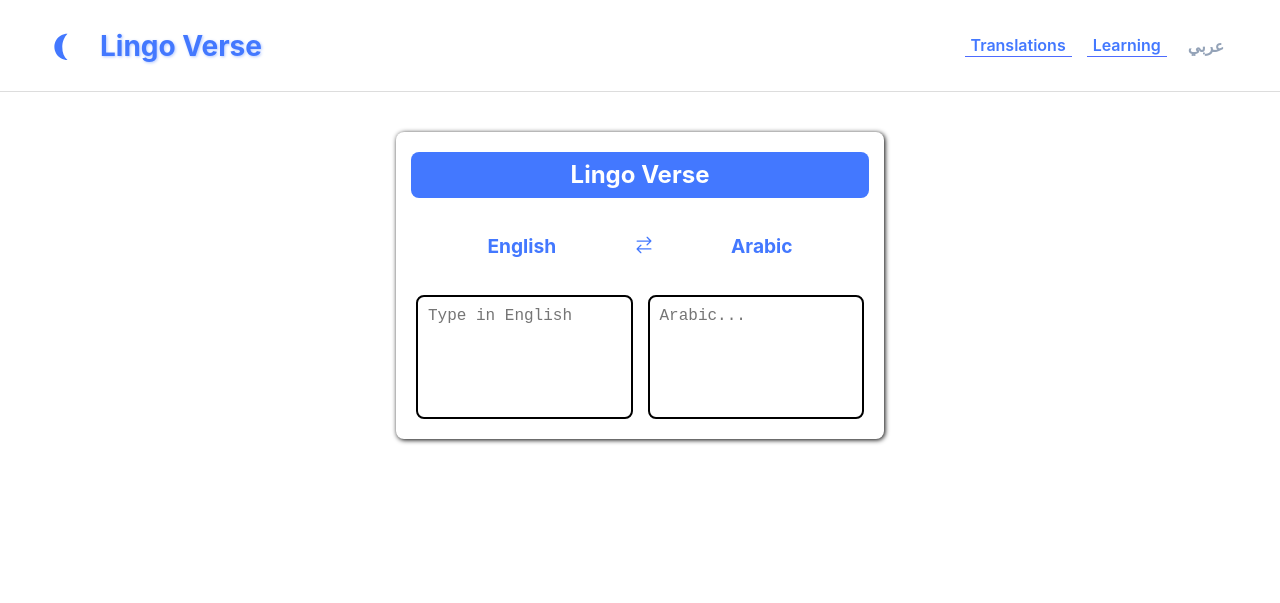
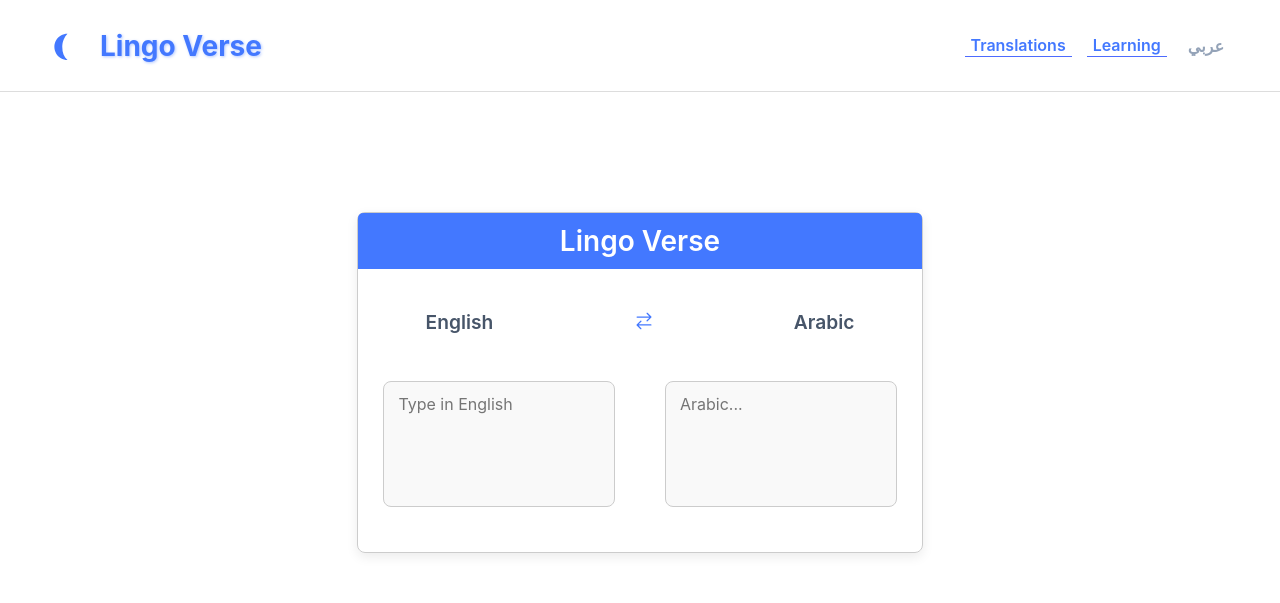
Before and after one commit to jawadrada/LingoVerse, a React (Vite) app in the folder client/: page /translation in a window 1280 px wide. Shown: the top 603 px of the page. Built offline with nearby package versions, Linux system fonts and the light colour scheme; no server answers.

Commit message:
Update LanguageTranslation feature

```diff
--- a/client/src/components/LanguageTranslation/LanguageTranslation.css
+++ b/client/src/components/LanguageTranslation/LanguageTranslation.css
@@ -3,12 +3,13 @@
     flex-direction: column;
     align-items: center;
     justify-content: center;
-    padding: 20px;
-    box-shadow: 1px 1px 5px;
+    padding: 0;
+    padding-bottom: 25px;
+    box-shadow: 0 4px 12px rgba(0, 0, 0, 0.08);
     border-radius: 8px;
-    width: 35%;
-    margin: 40px auto;
-    margin-bottom: 200px; /*Delete*/
+    width: 44%;
+    margin: 120px auto;
+    border: 1px solid #ccc;
 }
 
 .LanguageTranslation-title {
@@ -16,38 +17,60 @@
     text-align: center;
     background: #4378FF;
     color: white;
-    padding: 5px;
-    border-radius: 8px;
-    font-size: 1.5rem;
-    font-weight: bold;
+    padding: 7px 0px;
+    border-radius: 5px;
+    font-size: 1.75rem;
+    font-weight: 600;
+    margin-bottom: 3px;
+    margin: 0px;
+    border-bottom: 2px #4378FF;
+    border-bottom-left-radius: 0px;
+    border-bottom-right-radius: 0px;
 }
 
 .LanguageTranslation-switcher {
     display: flex;
     align-items: center;
-    justify-content: space-evenly;
+    justify-content: space-around;
     width: 100%;
-    margin: 15px 0;
     font-size: 1.2rem;
+    margin: 20px 0 25px 0;
 }
 
 .LanguageTranslation-textarea {
     width: 100%;
     height: 100px;
-    border: 2px solid black;
+    border: 1.5px solid #ccc;
     border-radius: 8px;
-    padding: 10px;
+    padding: 12px 14px;
+    margin-right: 25px;
+    margin-left: 25px;
     resize: none;
     font-size: 1rem;
+    font-family: 'Inter', sans-serif;
+    background-color: #f9f9f9;
+    transition: border-color 0.3s ease;
+}
+
+.LanguageTranslation-textarea:focus {
+    border-color: #4378FF;
+    outline: none;
+    background-color: white;
 }
 
 .LanguageTranslation-textarea-container {
     display: flex;
     flex-direction: row;
-    gap: 15px;
+    margin-bottom: 20px;
+    width: 100%;
 }
 
 .color {
-    color: #4378FF;
-    font-weight: bold;
+    --tw-text-opacity: 1;
+    color: rgb(71 85 105/ 1);
+    font-weight: 600;
 }
+
+.switcher {
+    /*Add styles for the switcher*/
+}
--- a/client/src/components/LanguageTranslation/LanguageTranslation.tsx
+++ b/client/src/components/LanguageTranslation/LanguageTranslation.tsx
@@ -17,13 +17,13 @@ function LanguageTranslation() {
   }
 
   function handleInputChange(e: React.ChangeEvent<HTMLTextAreaElement>) {
-    setInputText(e.target.value)
+    setInputText(e.target.value);
   }
 
   useEffect(() => {
     const timeoutId = setTimeout(() => {
       async function translateText() {
-        let url = "http://127.0.0.1:8000/api/translate/";
+        const url = "http://127.0.0.1:8000/api/translate/";
 
         if (inputText.trim() === "") {
           setOutputText("");
@@ -34,14 +34,14 @@ function LanguageTranslation() {
           const response = await fetch(url, {
             method: "POST",
             headers: {
-              "Content-Type": "application/json"
+              "Content-Type": "application/json",
             },
             body: JSON.stringify({
               prompt: inputText,
               input_language: fromLanguage,
               target_language: toLanguage,
             }),
-          })
+          });
 
           if (!response.ok) {
             throw new Error("Translation request failed");
@@ -50,7 +50,6 @@ function LanguageTranslation() {
           const data = await response.json();
           console.log("Json Response: ", data);
           setOutputText(data.response);
-
         } catch (error) {
           console.log("Error: ", (error as Error).message);
         }
@@ -63,7 +62,6 @@ function LanguageTranslation() {
       clearTimeout(timeoutId);
     };
     return cleanup;
-
   }, [inputText, fromLanguage, toLanguage]);
 
   useEffect(() => {
@@ -75,24 +73,25 @@ useEffect(() => {
     ) {
       async function saveTranslation() {
         try {
-        let url = "http://127.0.0.1:8000/api/translations/update/";
+          const url = "http://127.0.0.1:8000/api/translations/update/";
 
           await fetch(url, {
             method: "POST",
             headers: {
-            "Content-Type": "application/json"
+              "Content-Type": "application/json",
             },
-          body: JSON.stringify(
-          {
+            body: JSON.stringify({
               text: inputText.trim().toLowerCase(),
-            translated_text: outputText.trim()
-          }
-        ),
+              translated_text: outputText.trim(),
+            }),
           });
 
           setLastSavedText(inputText.trim().toLowerCase());
-      } catch(error){
-        console.error("Failed to save last translation", (error as Error).message)
+        } catch (error) {
+          console.error(
+            "Failed to save last translation",
+            (error as Error).message
+          );
         }
       }
 
@@ -102,13 +101,14 @@ useEffect(() => {
 
   return (
     <div className="LanguageTranslation-container">
-      <div className="LanguageTranslation-title">
-        Lingo Verse
-      </div>
+      <div className="LanguageTranslation-title">Lingo Verse</div>
 
       <div className="LanguageTranslation-switcher">
         <p className="color">{fromLanguage}</p>
-        <Button mode="text" onClick={() => swapLanguages()}> <GoArrowSwitch size={20} /> </Button>
+        <Button mode="text" onClick={() => swapLanguages()}>
+          {" "}
+          <GoArrowSwitch size={20} className="switcher" />{" "}
+        </Button>
         <p className="color">{toLanguage}</p>
       </div>
 
```
Lines whose indentation alone changed are shown as unchanged.
